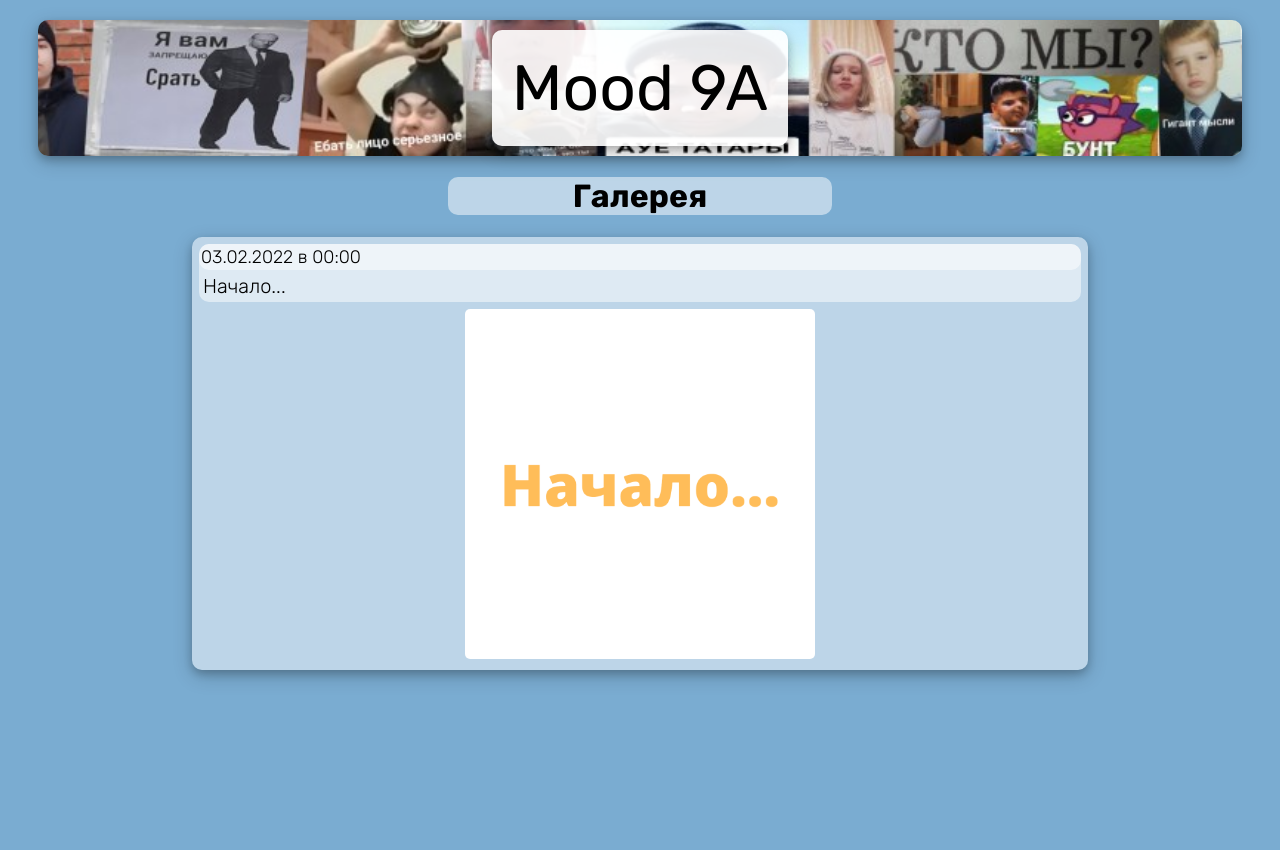
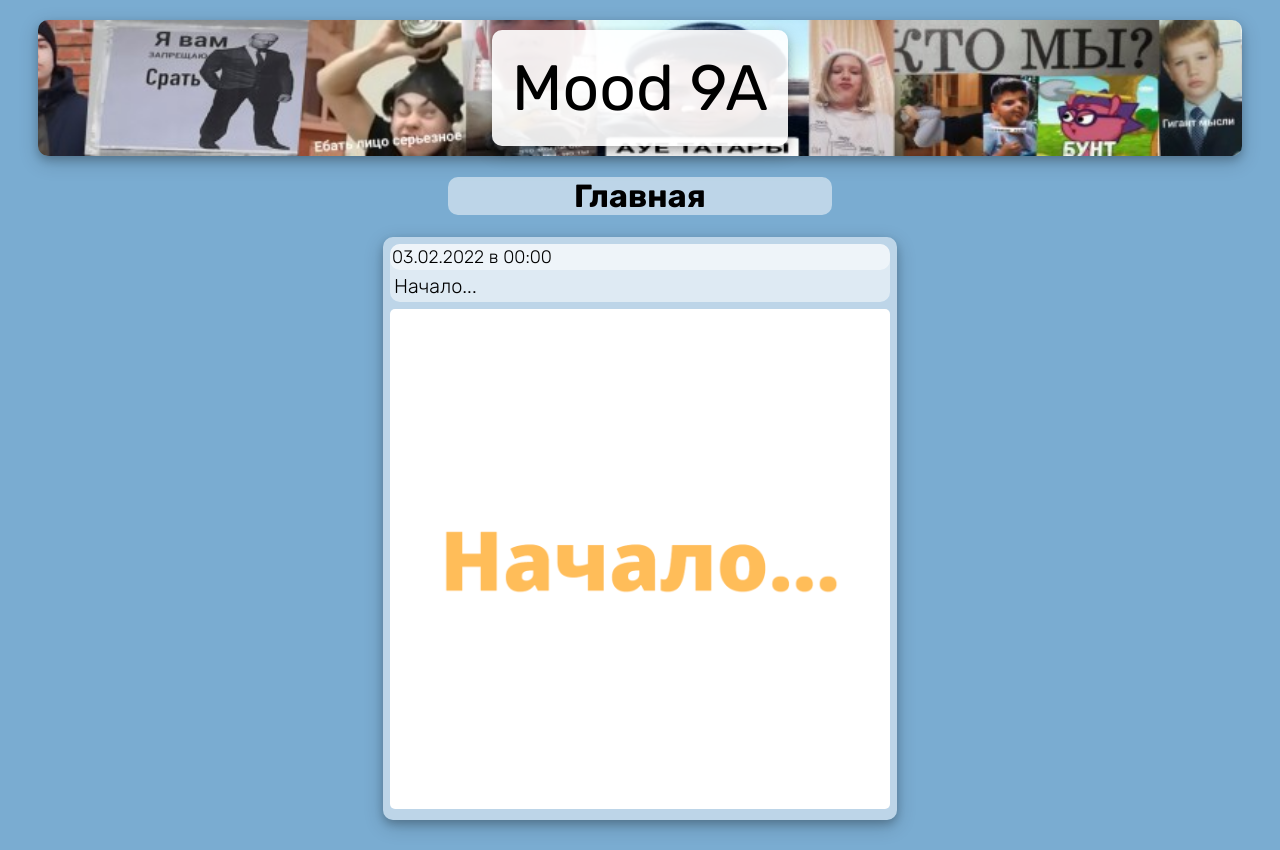
Before and after one commit to lev125/lev125.github.io, a plain HTML site: page index.html in a window 1280 px wide. Before the commit the page ends 800 px from the top, so only its background shows below. Drawn offline with Linux system fonts and the light colour scheme.

Commit message:
v. 1.0.4
! auto width added !
other small changes

```diff
--- a/index.html
+++ b/index.html
@@ -19,7 +19,7 @@
 			</header>
 			<div>
 				<h1 id="gal">
-					Галерея
+					Главная
 				</h1>
 			</div>
 			<div id="Galery">
--- a/indexcss.css
+++ b/indexcss.css
@@ -88,7 +88,7 @@ body {
 }
 
 .imgs {
-	height: 350px;
+	height: 500px;
 	align-self: center;
 	margin: 0;
 	border-radius: 5px;
@@ -104,9 +104,11 @@ body {
 	align-self: center;
 	padding: 7px;
 	margin-bottom: 30px;
+	margin-left: auto;
+	margin-right: auto;
+	max-width: fit-content;
 
 }
+
 #Galery {
-	padding-left: 15%;
-	padding-right: 15%;
 }
```
